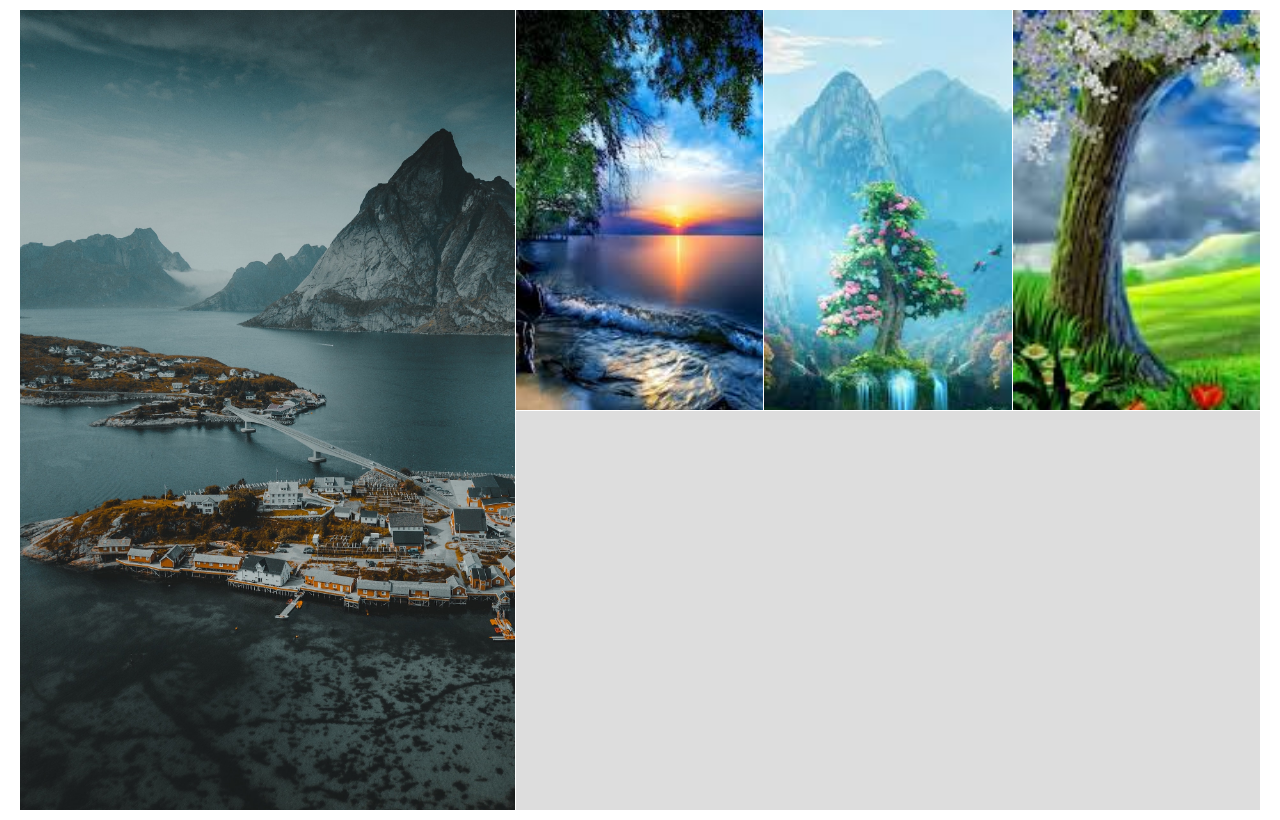
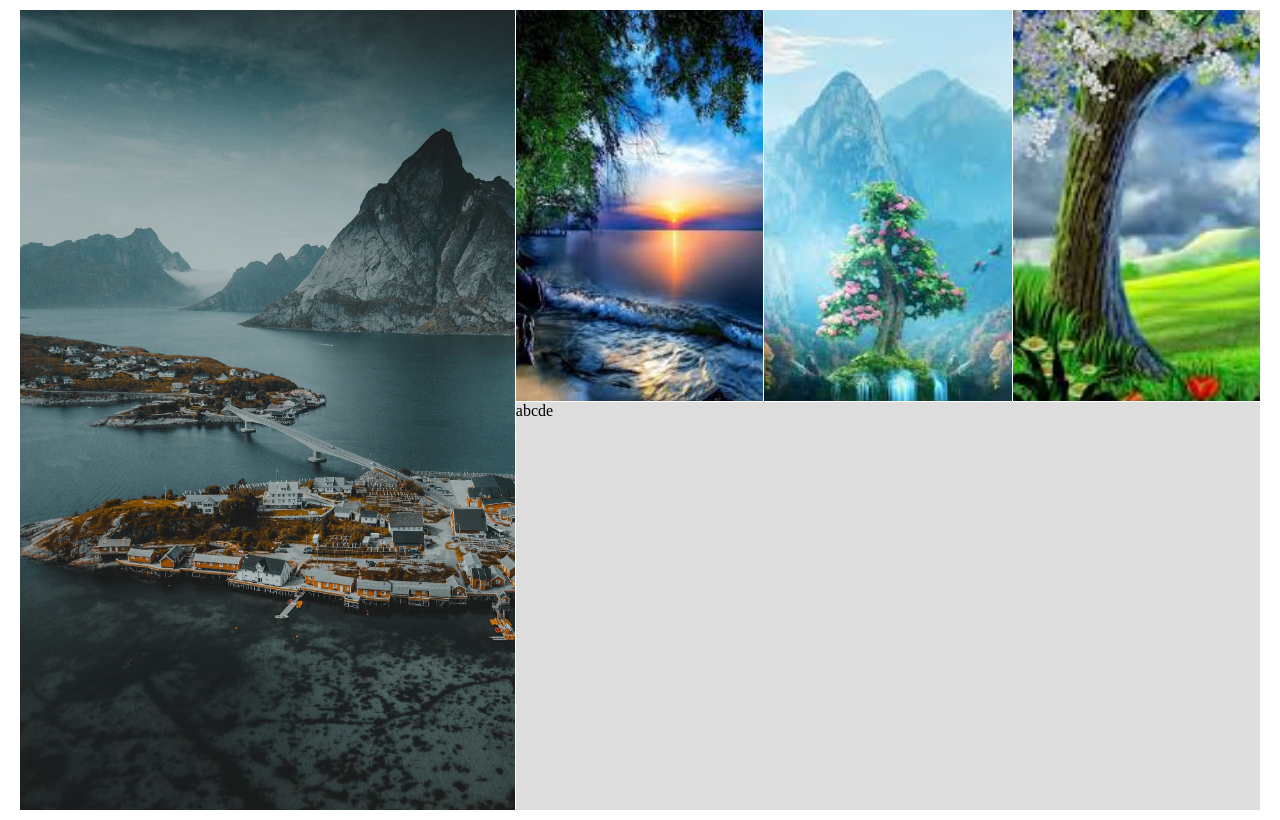
Before and after one commit to Rubel931848/grid-, a plain HTML site: page index.html in a window 1280 px wide. Drawn offline with Linux system fonts and the light colour scheme.

Commit message:
addd abcde

```diff
--- a/index.html
+++ b/index.html
@@ -54,7 +54,7 @@
         <section class="item s2"></section>
         <section class="item s3"></section>
         <section class="item s4"></section>
-        <section class="item s5"></section>
+        <section class="item s5">abcde</section>
     </div>
 </body>
 </html>
```
